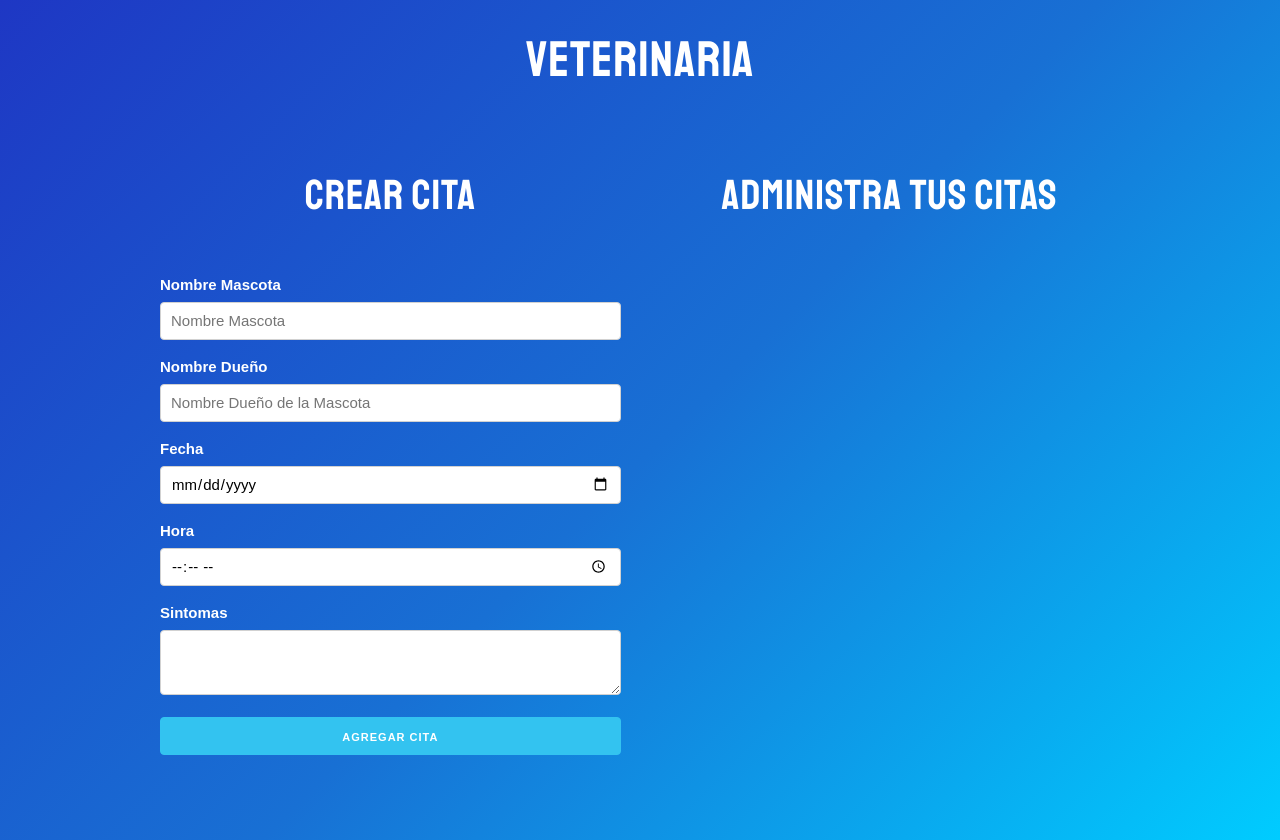
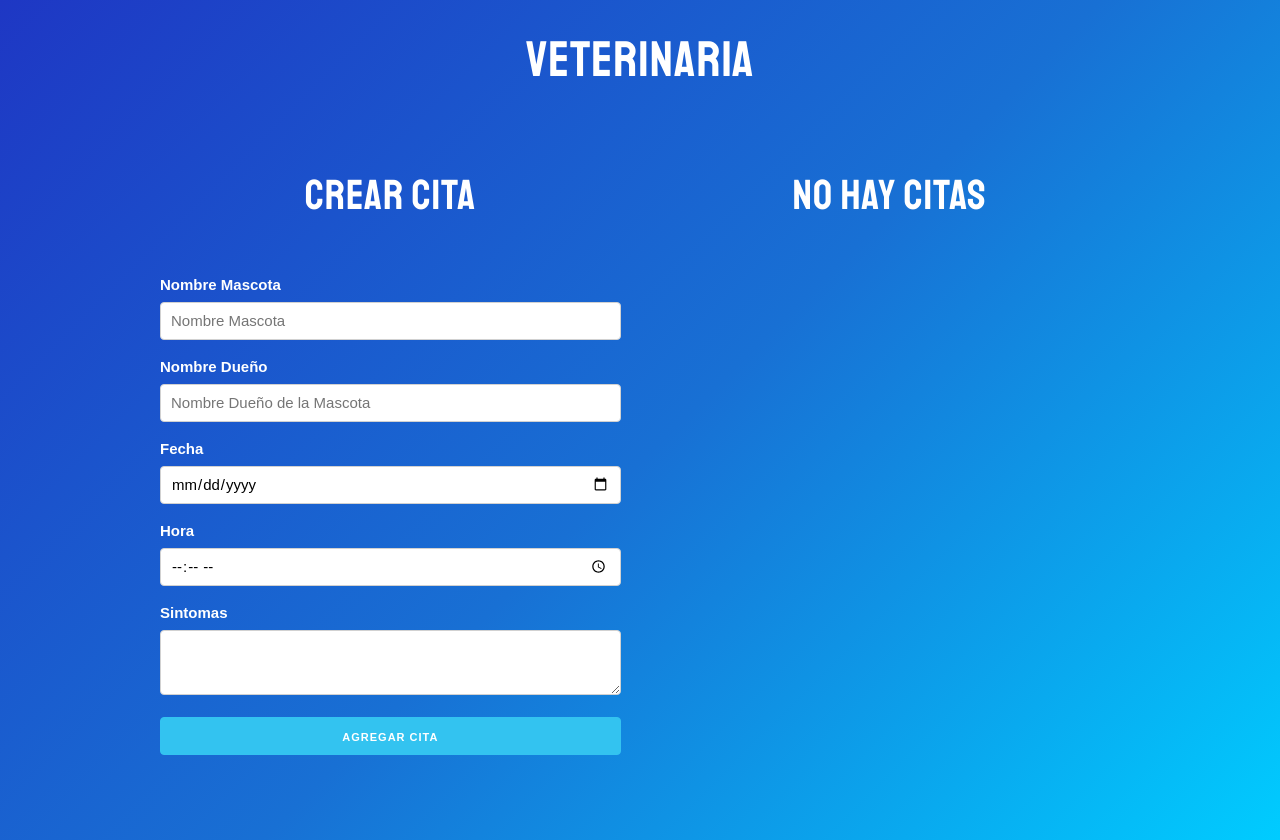
Before and after one commit to FedePe/Veterinaria-React, a React (Create React App) app: page / in a window 1280 px wide. Built offline with nearby package versions, Linux system fonts and the light colour scheme.

Commit message:
Mostrando un mensaje de forma condicional

```diff
--- a/src/App.js
+++ b/src/App.js
@@ -22,6 +22,9 @@
     guardarCitas(nuevasCitas);
   }
 
+  // Mensaje condicional
+  const titulo = citas.length === 0 ? 'No hay citas' : 'Administra tus citas';
+
   return (
     <Fragment>
     <h1>Veterinaria</h1>
@@ -33,7 +36,7 @@
           />
         </div>
         <div className="one-half column">
-          <h2>Administra tus citas</h2>
+          <h2>{titulo}</h2>
           {citas.map(cita => (
             <Cita
               key={cita.id}
```
